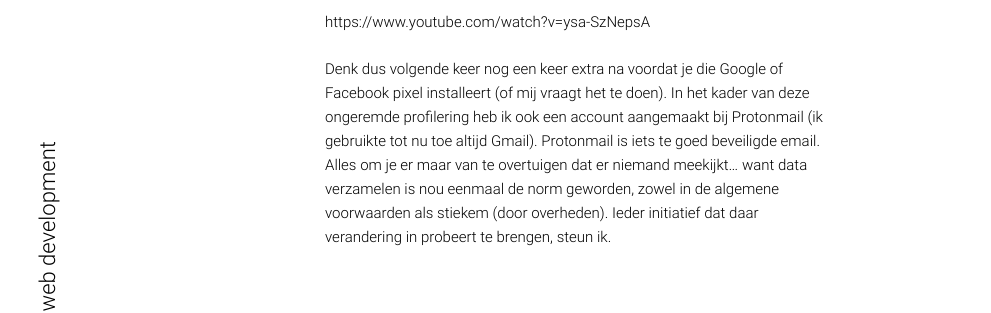
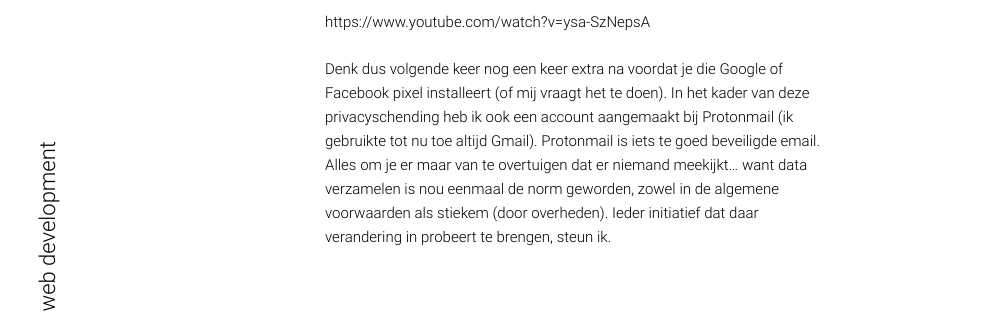
Before and after one commit to jhvanderschee/usecuewebsitenl, a Jekyll site: the page built from _posts/2018-04-13-bye-bye-facebook.md, in a window 1280 px wide. Shown: the part 463-776 px from the top of the page, without its empty margins (0-991 px from the left). Built offline with Jekyll 4.4.1, drawn with Linux system fonts in a browser that asks for light colours.

Commit message:
Update 2018-04-13-bye-bye-facebook.md

```diff
--- a/_posts/2018-04-13-bye-bye-facebook.md
+++ b/_posts/2018-04-13-bye-bye-facebook.md
@@ -8,4 +8,4 @@ Toch… als we het met z'n allen doen, dan heeft het wel degelijk effect. Ik heb
 
 https://www.youtube.com/watch?v=ysa-SzNepsA
 
-Denk dus volgende keer nog een keer extra na voordat je die Google of Facebook pixel installeert (of mij vraagt het te doen). In het kader van deze ongeremde profilering heb ik ook een account aangemaakt bij Protonmail (ik gebruikte tot nu toe altijd Gmail). Protonmail is iets te goed beveiligde email. Alles om je er maar van te overtuigen dat er niemand meekijkt… want data verzamelen is nou eenmaal de norm geworden, zowel in de algemene voorwaarden als stiekem (door overheden). Ieder initiatief dat daar verandering in probeert te brengen, steun ik.
+Denk dus volgende keer nog een keer extra na voordat je die Google of Facebook pixel installeert (of mij vraagt het te doen). In het kader van deze privacyschending heb ik ook een account aangemaakt bij Protonmail (ik gebruikte tot nu toe altijd Gmail). Protonmail is iets te goed beveiligde email. Alles om je er maar van te overtuigen dat er niemand meekijkt… want data verzamelen is nou eenmaal de norm geworden, zowel in de algemene voorwaarden als stiekem (door overheden). Ieder initiatief dat daar verandering in probeert te brengen, steun ik.
```
